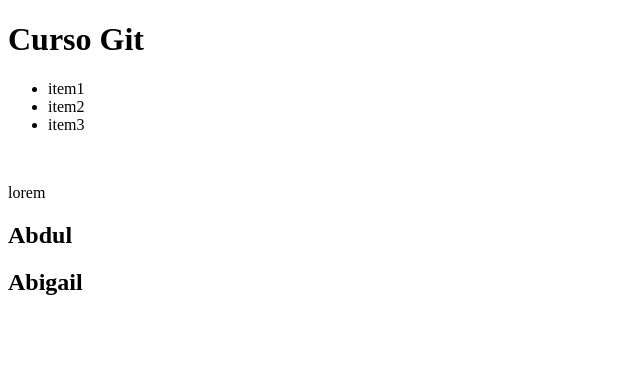
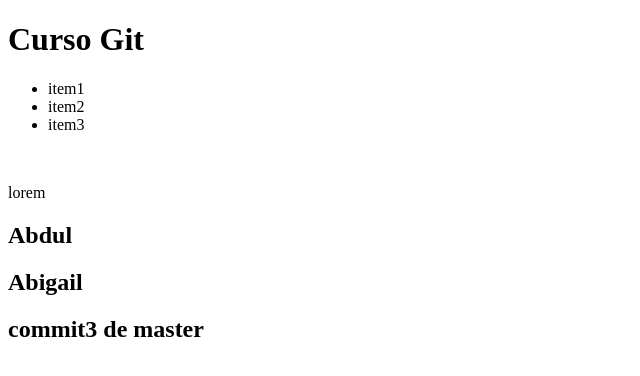
Before and after one commit to abdccassiano/curso-node, a plain HTML site: page index.html in a window 1280 px wide. Shown: the whole page, without its empty margins (0-640 px from the left). Drawn offline with Linux system fonts and the light colour scheme.

Commit message:
comit ramita

```diff
--- a/index.html
+++ b/index.html
@@ -24,6 +24,7 @@
 	<footer>
 		<h2>Abdul</h2>
 		<h2>Abigail</h2>
+		<h2>commit3 de master</h2>
 	</footer>
 </body>
 </html>
```
Also changed, not shown: cambios.txt (added).
